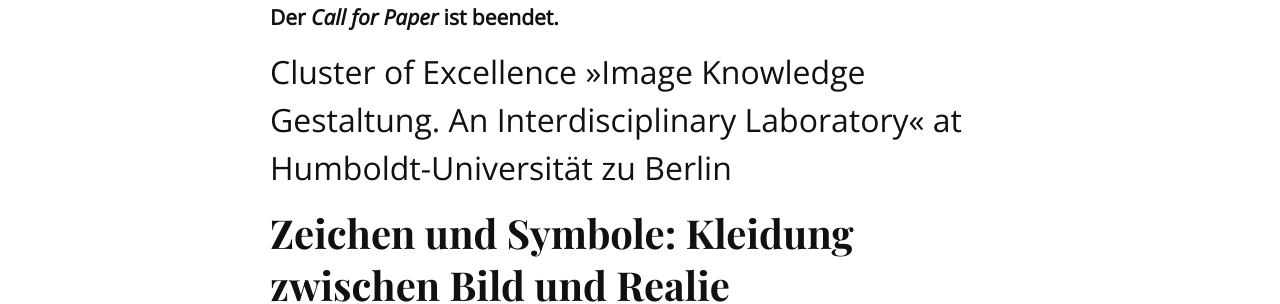
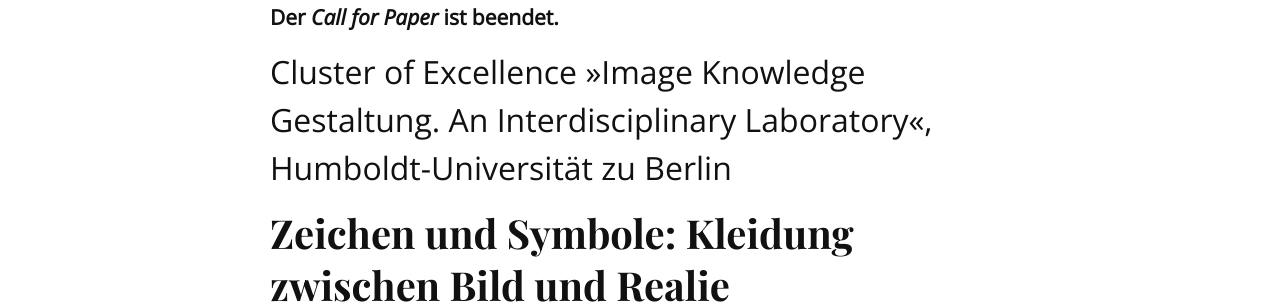
Before and after one commit to hu-bwg/website-zeichen-und-symbole, a Jekyll site: the page built from src/de/01_signs_and_symbols.md, in a window 1280 px wide and 900 px high, scrolled down 362 px. Shown: the part 210-514 px from the top of the window. Built offline with Jekyll 4.4.1, drawn with Linux system fonts in a browser that asks for light colours.

Commit message:
Changs at to comma

```diff
--- a/src/de/01_signs_and_symbols.md
+++ b/src/de/01_signs_and_symbols.md
@@ -6,7 +6,7 @@
 
 **Der _Call for Paper_ ist beendet.**
 
-## Cluster of Excellence »Image Knowledge Gestaltung. An Interdisciplinary Laboratory« at Humboldt-Universität zu Berlin
+## Cluster of Excellence »Image Knowledge Gestaltung. An Interdisciplinary Laboratory«, Humboldt-Universität zu Berlin
 
 # Zeichen und Symbole: Kleidung zwischen Bild und Realie
 
```
Also changed, not shown: src/en/01_signs_and_symbols.md (+2 -4 lines).
